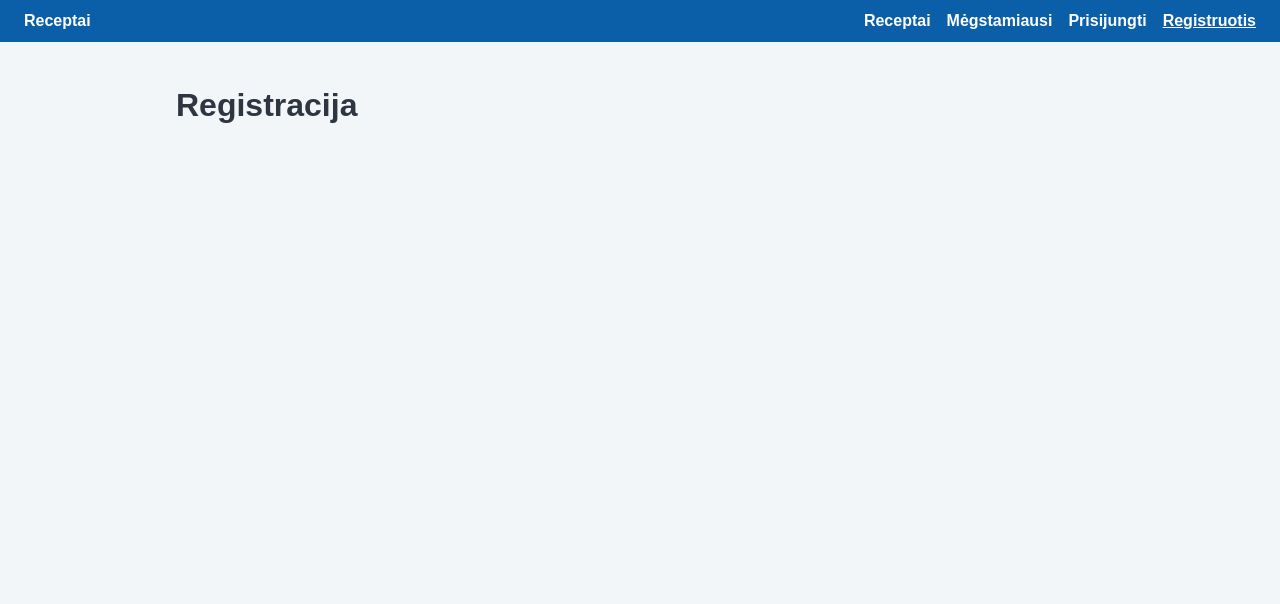
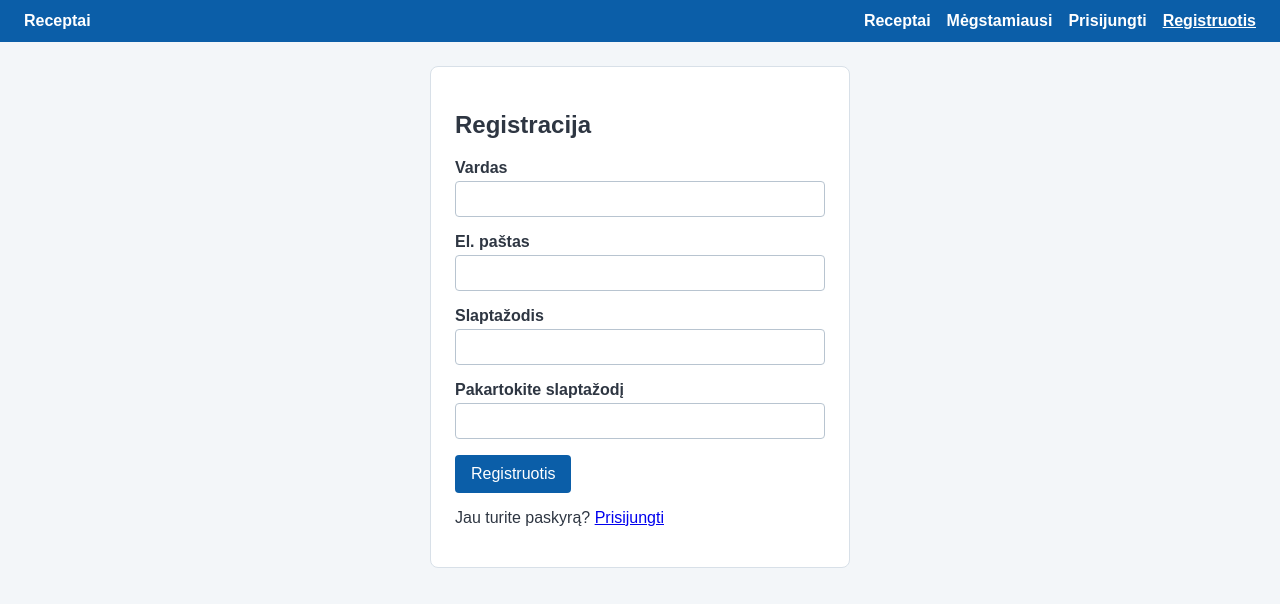
Before and after one commit to PI24SN-kestutis/react-practical-2, a React (Vite) app: page /register in a window 1280 px wide. Shown: the top 604 px of the page. Built offline with nearby package versions, Linux system fonts and the light colour scheme.

Commit message:
Add registration form with validation

```diff
--- a/src/auth/Register.jsx
+++ b/src/auth/Register.jsx
@@ -1,5 +1,118 @@
+import { useState } from 'react'
+import { Link, useNavigate } from 'react-router-dom'
+import { registerUser } from '../api/authApi.js'
+import './auth.css'
+
+const EMAIL_PATTERN = /^[^\s@]+@[^\s@]+\.[^\s@]+$/
+
+function validate(values) {
+  const errors = {}
+  if (!values.name.trim()) errors.name = 'Įveskite vardą.'
+  if (!values.email.trim()) {
+    errors.email = 'Įveskite el. paštą.'
+  } else if (!EMAIL_PATTERN.test(values.email.trim())) {
+    errors.email = 'Neteisingas el. pašto formatas.'
+  }
+  if (!values.password) {
+    errors.password = 'Įveskite slaptažodį.'
+  } else if (values.password.length < 6) {
+    errors.password = 'Slaptažodį turi sudaryti bent 6 simboliai.'
+  }
+  if (!values.confirmPassword) {
+    errors.confirmPassword = 'Pakartokite slaptažodį.'
+  } else if (values.confirmPassword !== values.password) {
+    errors.confirmPassword = 'Slaptažodžiai nesutampa.'
+  }
+  return errors
+}
+
 function Register() {
-  return <h1>Registracija</h1>
+  const navigate = useNavigate()
+  const [values, setValues] = useState({
+    name: '',
+    email: '',
+    password: '',
+    confirmPassword: '',
+  })
+  const [errors, setErrors] = useState({})
+  const [serverError, setServerError] = useState('')
+  const [isSubmitting, setIsSubmitting] = useState(false)
+
+  function handleChange(event) {
+    const { name, value } = event.target
+    setValues({ ...values, [name]: value })
+  }
+
+  async function handleSubmit(event) {
+    event.preventDefault()
+    if (isSubmitting) return
+
+    const validationErrors = validate(values)
+    setErrors(validationErrors)
+    setServerError('')
+    if (Object.keys(validationErrors).length > 0) return
+
+    setIsSubmitting(true)
+    try {
+      await registerUser(values)
+      navigate('/login', { state: { registered: true } })
+    } catch (error) {
+      setServerError(error.message)
+      setIsSubmitting(false)
+    }
+  }
+
+  return (
+    <section className="auth-card">
+      <h1>Registracija</h1>
+      <form onSubmit={handleSubmit} noValidate>
+        <div className="form-field">
+          <label htmlFor="name">Vardas</label>
+          <input id="name" name="name" type="text" value={values.name} onChange={handleChange} />
+          {errors.name && <p className="field-error">{errors.name}</p>}
+        </div>
+
+        <div className="form-field">
+          <label htmlFor="email">El. paštas</label>
+          <input id="email" name="email" type="email" value={values.email} onChange={handleChange} />
+          {errors.email && <p className="field-error">{errors.email}</p>}
+        </div>
+
+        <div className="form-field">
+          <label htmlFor="password">Slaptažodis</label>
+          <input
+            id="password"
+            name="password"
+            type="password"
+            value={values.password}
+            onChange={handleChange}
+          />
+          {errors.password && <p className="field-error">{errors.password}</p>}
+        </div>
+
+        <div className="form-field">
+          <label htmlFor="confirmPassword">Pakartokite slaptažodį</label>
+          <input
+            id="confirmPassword"
+            name="confirmPassword"
+            type="password"
+            value={values.confirmPassword}
+            onChange={handleChange}
+          />
+          {errors.confirmPassword && <p className="field-error">{errors.confirmPassword}</p>}
+        </div>
+
+        {serverError && <p className="form-error">{serverError}</p>}
+
+        <button type="submit" className="primary-button" disabled={isSubmitting}>
+          {isSubmitting ? 'Registruojama...' : 'Registruotis'}
+        </button>
+      </form>
+      <p>
+        Jau turite paskyrą? <Link to="/login">Prisijungti</Link>
+      </p>
+    </section>
+  )
 }
 
 export default Register
--- /dev/null
+++ b/src/auth/auth.css
@@ -0,0 +1,59 @@
+.auth-card {
+    max-width: 420px;
+    margin: 0 auto;
+    padding: 24px;
+    background: #ffffff;
+    border: 1px solid #d8e0e8;
+    border-radius: 8px;
+}
+
+.form-field {
+    display: flex;
+    flex-direction: column;
+    margin-bottom: 16px;
+}
+
+.form-field label {
+    margin-bottom: 4px;
+    font-weight: bold;
+}
+
+.form-field input {
+    padding: 8px;
+    border: 1px solid #b8c4d0;
+    border-radius: 4px;
+    font-size: 1rem;
+}
+
+.field-error,
+.form-error {
+    margin: 4px 0 0;
+    color: #c0392b;
+    font-size: 0.9rem;
+}
+
+.form-error {
+    margin-bottom: 12px;
+}
+
+.form-success {
+    padding: 8px 12px;
+    background: #e6f4ea;
+    color: #1e7a3c;
+    border-radius: 4px;
+}
+
+.primary-button {
+    padding: 10px 16px;
+    background: #0b5ea8;
+    color: #ffffff;
+    border: none;
+    border-radius: 4px;
+    font-size: 1rem;
+    cursor: pointer;
+}
+
+.primary-button:disabled {
+    background: #8aa9c6;
+    cursor: not-allowed;
+}
```
